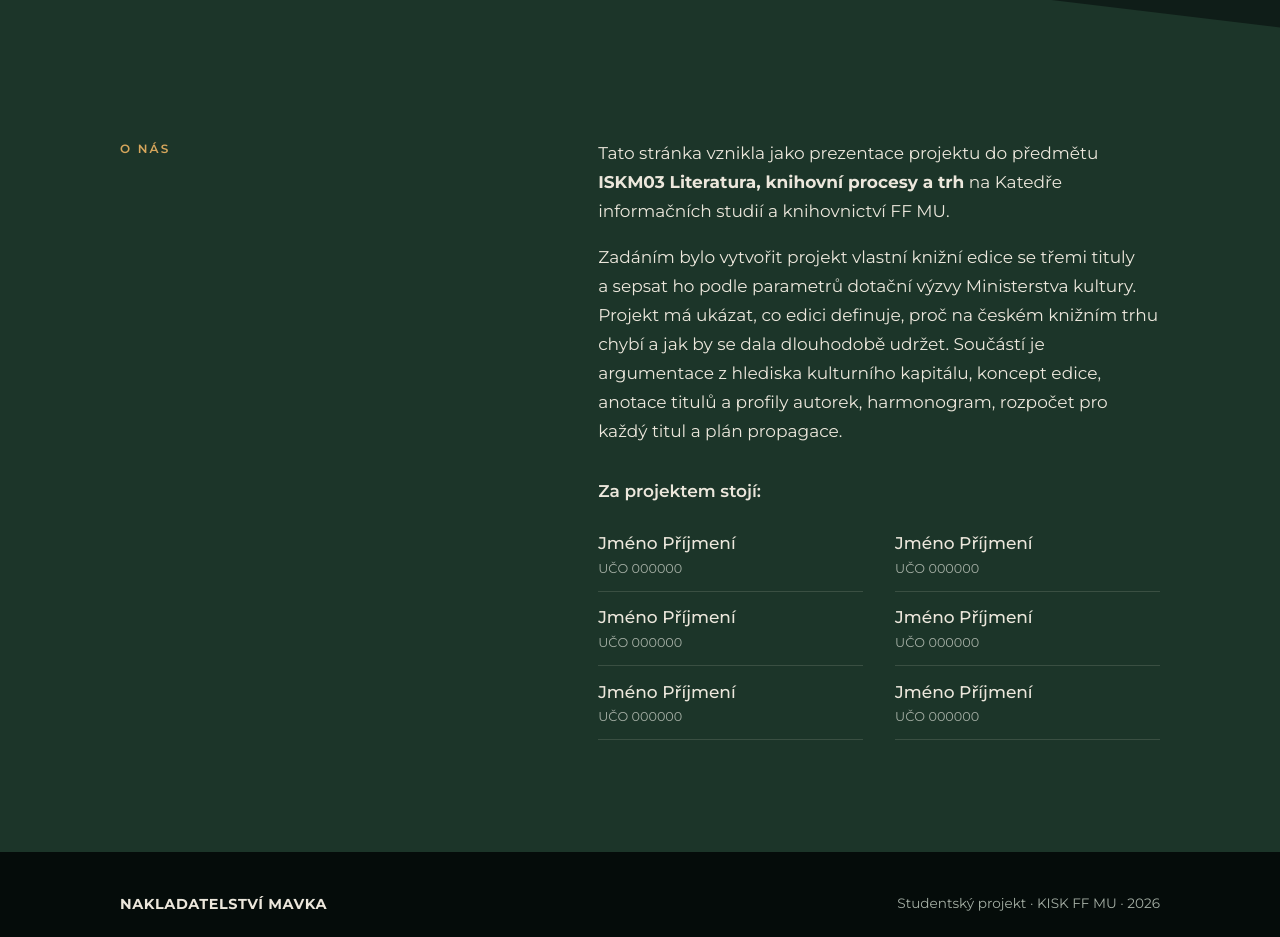
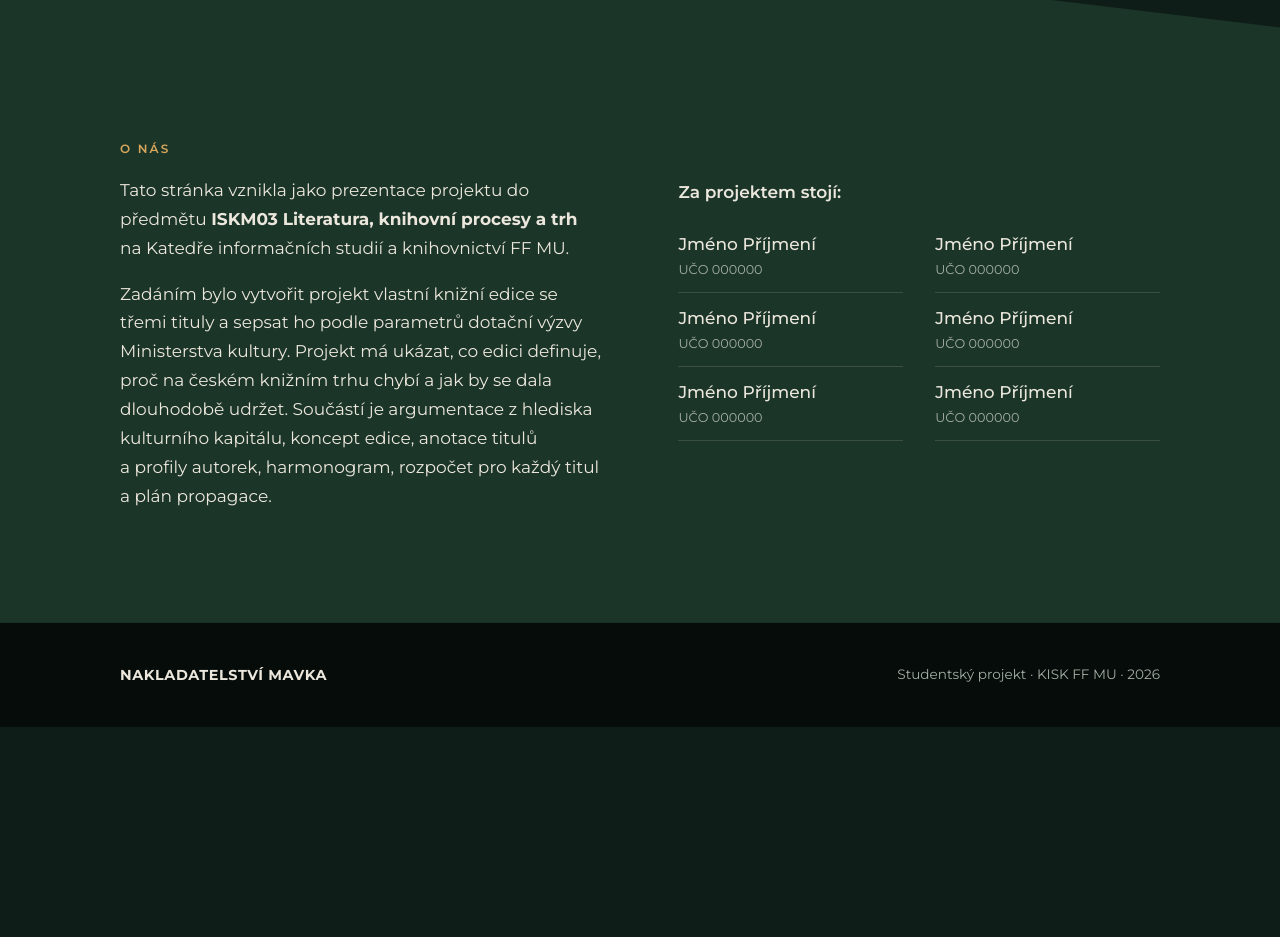
Before and after one commit to bb-stef/kisk-edice, a plain HTML site: page index.html in a window 1280 px wide. Shown: the part 7340-8277 px from the top of the page. After the commit the page ends 8067 px from the top, so only its background shows below. Drawn offline with Linux system fonts and the light colour scheme.

Commit message:
Place course text and team list side by side in About
Co-Authored-By: Claude Opus 5.5 <noreply@anthropic.com>

```diff
--- a/index.html
+++ b/index.html
@@ -10,7 +10,7 @@
   <link rel="preconnect" href="https://fonts.googleapis.com">
   <link rel="preconnect" href="https://fonts.gstatic.com" crossorigin>
   <link href="https://fonts.googleapis.com/css2?family=Montserrat:ital,wght@0,300;0,400;0,500;0,600;0,700;1,400&display=swap" rel="stylesheet">
-  <link rel="stylesheet" href="style.css?v=4">
+  <link rel="stylesheet" href="style.css?v=5">
 </head>
 <body>
 <svg width="0" height="0" style="position:absolute" aria-hidden="true" focusable="false">
@@ -363,13 +363,13 @@
 
   <!-- O NÁS -->
   <section id="o-nas" class="section section-tint last">
-    <div class="wrap grid-2">
-      <div>
+    <div class="wrap grid-2 grid-even">
+      <div class="prose">
         <p class="eyebrow">O nás</p>
-      </div>
-      <div class="prose">
         <p>Tato stránka vznikla jako prezentace projektu do předmětu <strong>ISKM03 Literatura, knihovní procesy a&nbsp;trh</strong> na Katedře informačních studií a&nbsp;knihovnictví FF MU.</p>
         <p>Zadáním bylo vytvořit projekt vlastní knižní edice se třemi tituly a&nbsp;sepsat ho podle parametrů dotační výzvy Ministerstva kultury. Projekt má ukázat, co edici definuje, proč na českém knižním trhu chybí a&nbsp;jak by se dala dlouhodobě udržet. Součástí je argumentace z&nbsp;hlediska kulturního kapitálu, koncept edice, anotace titulů a&nbsp;profily autorek, harmonogram, rozpočet pro každý titul a&nbsp;plán propagace.</p>
+      </div>
+      <div>
         <p class="team-intro">Za projektem stojí:</p>
         <ul class="team">
           <li>Jméno Příjmení <span class="uco">UČO 000000</span></li>
--- a/style.css
+++ b/style.css
@@ -361,7 +361,8 @@ p { margin: 0 0 1em; }
   gap: 0 2rem;
 }
 .team li { padding: 0.7rem 0; border-bottom: 1px solid var(--line); font-weight: 500; }
-.team-intro { margin: 2rem 0 0; font-weight: 600; }
+.team-intro { margin: 0; padding-top: 2.4rem; font-weight: 600; }
+.grid-even { grid-template-columns: 1fr 1fr; }
 .uco { display: block; font-size: 0.8rem; font-weight: 400; color: var(--ink-soft); }
 
 /* Patička */
```
